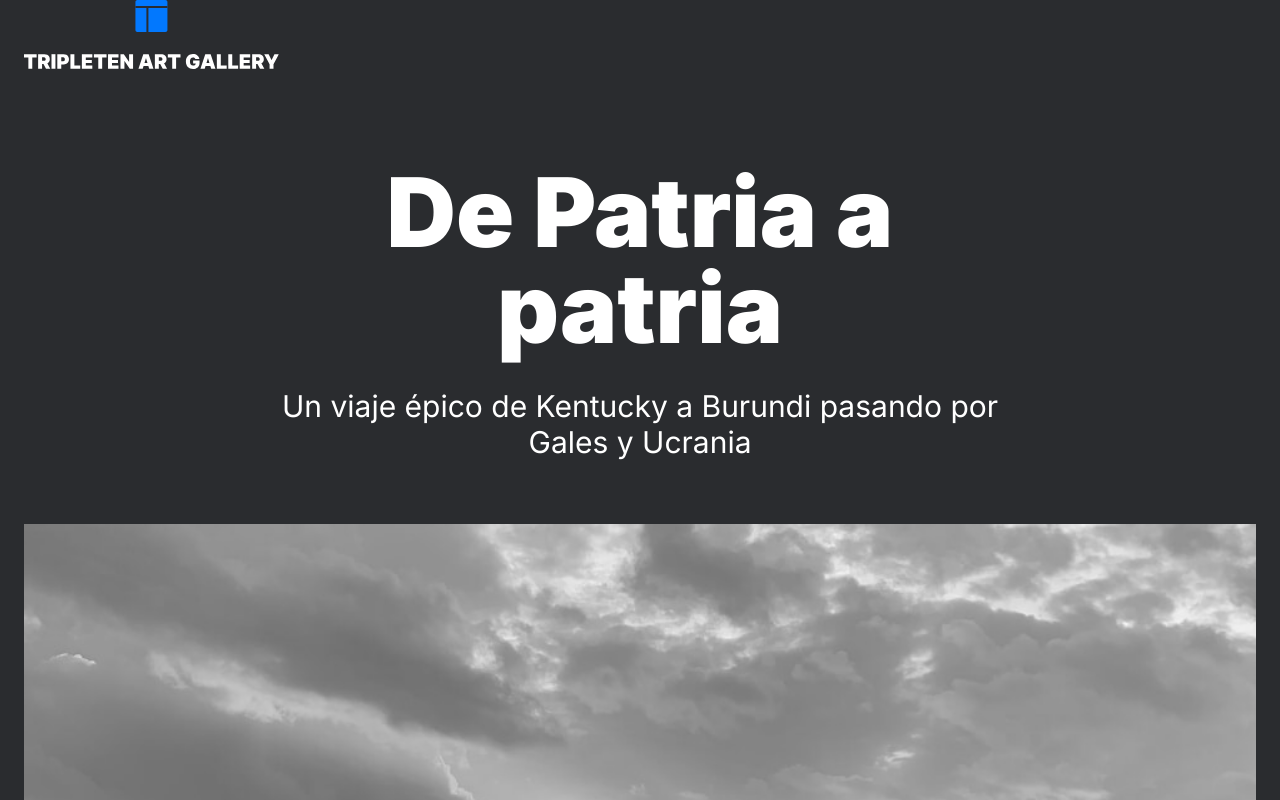
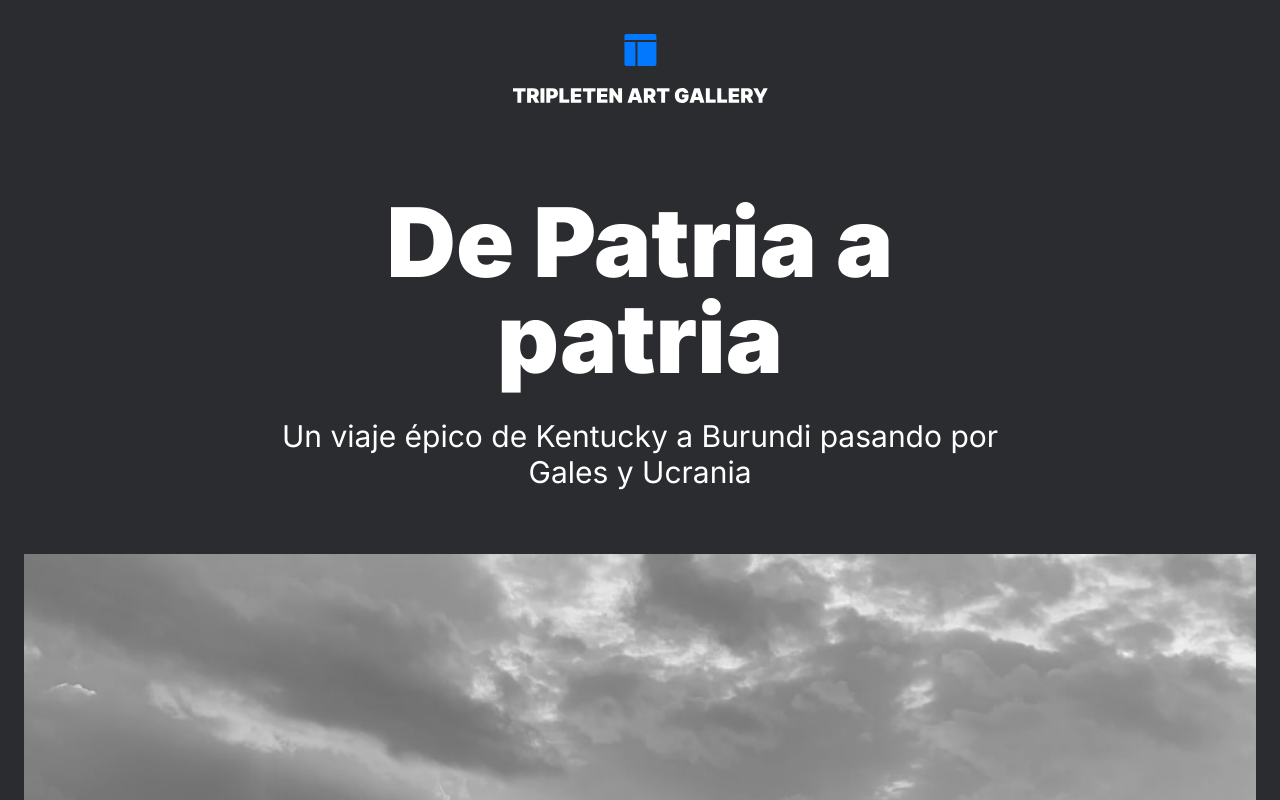
Before and after one commit to Rubenley42/web_project_homeland, a plain HTML site: page index.html in a window 1280 px wide. Shown: the top 800 px of the page. Drawn offline with nearby package versions, Linux system fonts and the light colour scheme.

Commit message:
Center title

```diff
--- a/blocks/page.css
+++ b/blocks/page.css
@@ -19,8 +19,8 @@ html{
   }
 
   .page__logo {
+    display: flex;
     margin: 0 auto;
     padding-top: 34px;
     justify-content: center;
-
   }
--- a/index.html
+++ b/index.html
@@ -13,9 +13,9 @@
     <body>
         <div class="page">
             <header class="header">
-                <nav class="nav">
-                    <img src="./images/logo.svg" alt="Logotipo Patria a patria" class="nav__logo"/>
-                </nav>
+                <div class="page__title">
+                    <img src="./images/logo.svg" alt="Logotipo Patria a patria" class="page__logo"/>
+                </div>
                 <h1 class="header__title">De Patria a patria</h1>
                 <p class="header__subtitle">Un viaje épico de Kentucky a Burundi pasando por Gales y Ucrania</p>
                 <img src="./images/landscape.jpg" alt="Paisaje" class="header__image"/>
@@ -29,7 +29,7 @@
             </main>
             <footer class="footer" id="footer">
                 <p class="footer__copyright">@ 2024. Ruben Leyzaola</p>
-              </footer>
+            </footer>
         </div>
     </body>
 </html>
```
